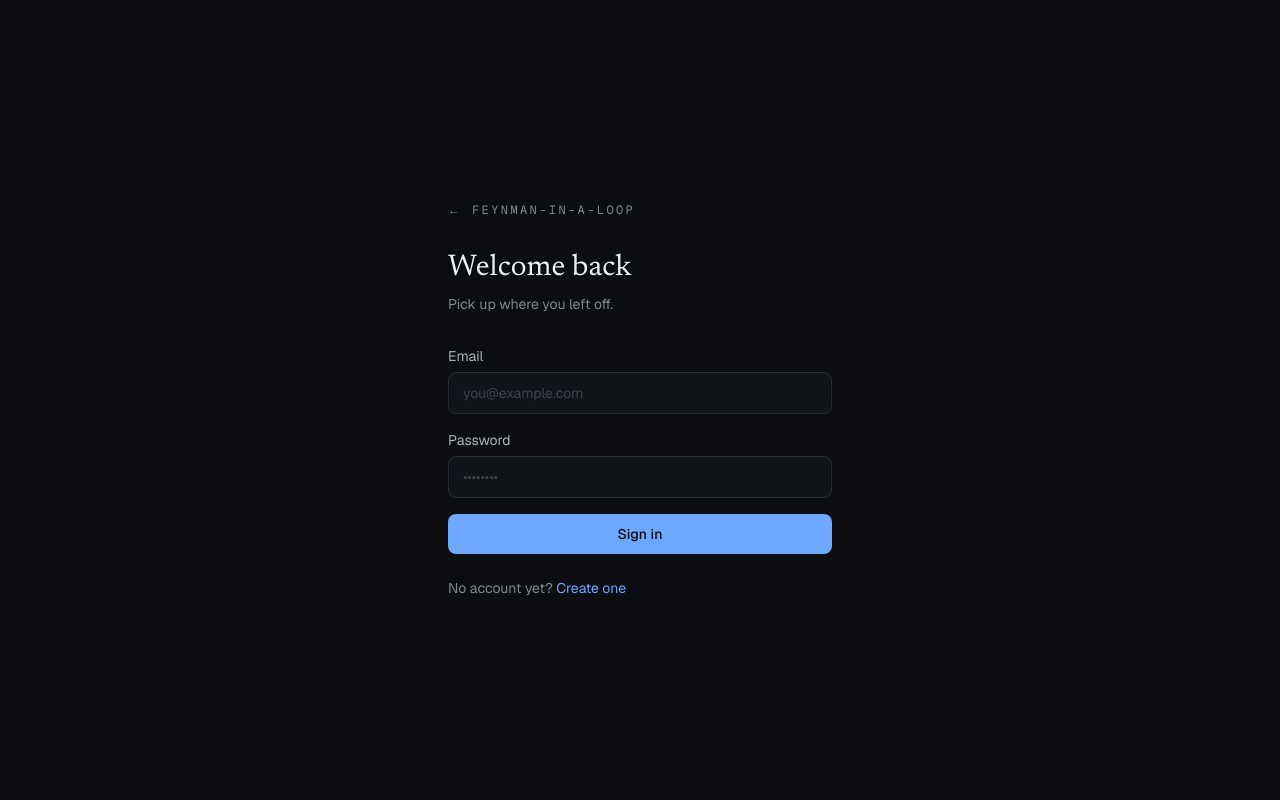
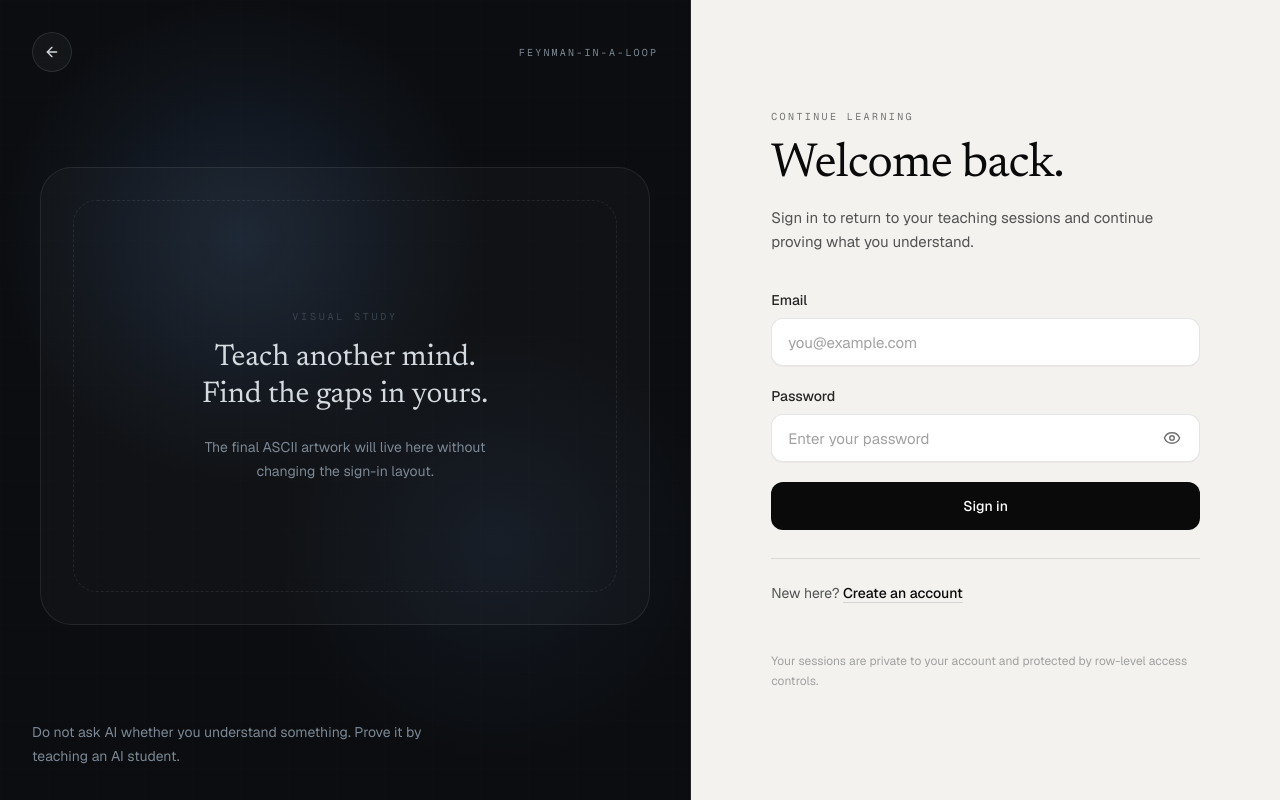
Before and after one commit to ThunderKhan/feynman-in-a-loop, a Next.js app: page /login in a window 1280 px wide. Built offline with nearby package versions, Linux system fonts and the light colour scheme.

Commit message:
feat: redesign sign-in page
Add a dedicated split-layout sign-in experience while preserving the existing Supabase auth flow.

```diff
--- a/app/(auth)/login/page.tsx
+++ b/app/(auth)/login/page.tsx
@@ -1,6 +1,6 @@
-import { AuthForm } from "@/components/auth/auth-form";
 import { signIn } from "@/app/actions/auth";
+import { LoginForm } from "@/components/auth/login-form";
 
 export default function LoginPage() {
-  return <AuthForm mode="login" action={signIn} />;
+  return <LoginForm action={signIn} />;
 }
--- /dev/null
+++ b/components/auth/login-form.tsx
@@ -0,0 +1,187 @@
+"use client";
+
+import { useActionState, useState } from "react";
+import { ArrowLeft, Eye, EyeOff } from "lucide-react";
+import Link from "next/link";
+import type { AuthActionState } from "@/app/actions/auth";
+
+const initialState: AuthActionState = { error: null };
+
+type AuthAction = (
+  prev: AuthActionState,
+  formData: FormData,
+) => Promise<AuthActionState>;
+
+export function LoginForm({ action }: { action: AuthAction }) {
+  const [state, formAction, pending] = useActionState(action, initialState);
+  const [showPassword, setShowPassword] = useState(false);
+
+  return (
+    <main className="min-h-dvh bg-[#f3f2ee] text-[#171717] lg:grid lg:grid-cols-[minmax(0,1.08fr)_minmax(430px,0.92fr)]">
+      <section className="relative hidden min-h-dvh overflow-hidden border-r border-white/10 bg-base-950 lg:flex lg:flex-col">
+        <div className="absolute inset-0 bg-[radial-gradient(circle_at_35%_30%,rgba(110,168,254,0.14),transparent_34%),radial-gradient(circle_at_72%_68%,rgba(110,168,254,0.08),transparent_30%)]" />
+        <div className="absolute inset-0 opacity-[0.06] [background-image:linear-gradient(rgba(255,255,255,0.12)_1px,transparent_1px),linear-gradient(90deg,rgba(255,255,255,0.12)_1px,transparent_1px)] [background-size:48px_48px]" />
+
+        <div className="relative z-10 flex items-center justify-between px-8 pt-8">
+          <Link
+            href="/"
+            aria-label="Back to home"
+            className="flex h-10 w-10 items-center justify-center rounded-full border border-white/10 bg-white/[0.04] text-base-200 backdrop-blur-sm transition hover:border-white/20 hover:bg-white/[0.08] hover:text-white"
+          >
+            <ArrowLeft className="h-4 w-4" />
+          </Link>
+
+          <p className="font-mono text-[10px] uppercase tracking-[0.22em] text-base-400">
+            Feynman-in-a-Loop
+          </p>
+        </div>
+
+        <div className="relative z-10 flex flex-1 items-center justify-center px-10 py-16">
+          <div
+            className="relative flex aspect-[4/3] w-full max-w-2xl items-center justify-center overflow-hidden rounded-[2rem] border border-white/[0.08] bg-white/[0.025]"
+            aria-label="Artwork placeholder"
+          >
+            <div className="absolute inset-8 rounded-[1.5rem] border border-dashed border-white/[0.08]" />
+            <div className="max-w-sm text-center">
+              <p className="font-mono text-[10px] uppercase tracking-[0.28em] text-base-600">
+                Visual study
+              </p>
+              <p className="mt-4 font-editorial text-3xl leading-tight text-base-200">
+                Teach another mind.
+                <br />
+                Find the gaps in yours.
+              </p>
+              <p className="mx-auto mt-5 max-w-xs text-sm leading-6 text-base-400">
+                The final ASCII artwork will live here without changing the
+                sign-in layout.
+              </p>
+            </div>
+          </div>
+        </div>
+
+        <div className="relative z-10 px-8 pb-8">
+          <p className="max-w-md text-sm leading-6 text-base-400">
+            Do not ask AI whether you understand something. Prove it by teaching
+            an AI student.
+          </p>
+        </div>
+      </section>
+
+      <section className="flex min-h-dvh items-center justify-center px-6 py-10 sm:px-10 lg:px-14 xl:px-20">
+        <div className="w-full max-w-[440px]">
+          <div className="mb-10 flex items-center justify-between lg:hidden">
+            <Link
+              href="/"
+              aria-label="Back to home"
+              className="flex h-10 w-10 items-center justify-center rounded-full border border-black/10 bg-white/60 text-neutral-700 transition hover:bg-white"
+            >
+              <ArrowLeft className="h-4 w-4" />
+            </Link>
+            <p className="font-mono text-[10px] uppercase tracking-[0.2em] text-neutral-500">
+              Feynman-in-a-Loop
+            </p>
+          </div>
+
+          <header className="mb-9">
+            <p className="mb-4 font-mono text-[10px] uppercase tracking-[0.24em] text-neutral-500">
+              Continue learning
+            </p>
+            <h1 className="font-editorial text-[2.55rem] leading-[1.05] tracking-[-0.02em] text-neutral-950 sm:text-5xl">
+              Welcome back.
+            </h1>
+            <p className="mt-4 max-w-sm text-[15px] leading-6 text-neutral-600">
+              Sign in to return to your teaching sessions and continue proving
+              what you understand.
+            </p>
+          </header>
+
+          <form action={formAction} className="space-y-5">
+            <div>
+              <label
+                htmlFor="email"
+                className="mb-2 block text-sm font-medium text-neutral-800"
+              >
+                Email
+              </label>
+              <input
+                id="email"
+                name="email"
+                type="email"
+                autoComplete="email"
+                required
+                placeholder="you@example.com"
+                className="h-12 w-full rounded-xl border border-black/10 bg-white px-4 text-[15px] text-neutral-950 shadow-[0_1px_0_rgba(0,0,0,0.03)] outline-none transition placeholder:text-neutral-400 hover:border-black/20 focus:border-neutral-950 focus:ring-1 focus:ring-neutral-950"
+              />
+            </div>
+
+            <div>
+              <label
+                htmlFor="password"
+                className="mb-2 block text-sm font-medium text-neutral-800"
+              >
+                Password
+              </label>
+              <div className="relative">
+                <input
+                  id="password"
+                  name="password"
+                  type={showPassword ? "text" : "password"}
+                  autoComplete="current-password"
+                  required
+                  placeholder="Enter your password"
+                  className="h-12 w-full rounded-xl border border-black/10 bg-white px-4 pr-12 text-[15px] text-neutral-950 shadow-[0_1px_0_rgba(0,0,0,0.03)] outline-none transition placeholder:text-neutral-400 hover:border-black/20 focus:border-neutral-950 focus:ring-1 focus:ring-neutral-950"
+                />
+                <button
+                  type="button"
+                  onClick={() => setShowPassword((visible) => !visible)}
+                  aria-label={showPassword ? "Hide password" : "Show password"}
+                  className="absolute right-3 top-1/2 flex h-8 w-8 -translate-y-1/2 items-center justify-center rounded-lg text-neutral-500 transition hover:bg-black/[0.05] hover:text-neutral-800"
+                >
+                  {showPassword ? (
+                    <EyeOff className="h-[18px] w-[18px]" />
+                  ) : (
+                    <Eye className="h-[18px] w-[18px]" />
+                  )}
+                </button>
+              </div>
+            </div>
+
+            {state.error && (
+              <p
+                role="alert"
+                className="rounded-xl border border-red-200 bg-red-50 px-4 py-3 text-sm leading-5 text-red-700"
+              >
+                {state.error}
+              </p>
+            )}
+
+            <button
+              type="submit"
+              disabled={pending}
+              className="mt-1 flex h-12 w-full items-center justify-center rounded-xl bg-neutral-950 px-4 text-sm font-medium text-white transition hover:bg-neutral-800 disabled:cursor-not-allowed disabled:opacity-60"
+            >
+              {pending ? "Signing in…" : "Sign in"}
+            </button>
+          </form>
+
+          <div className="mt-7 border-t border-black/10 pt-6">
+            <p className="text-sm text-neutral-600">
+              New here?{" "}
+              <Link
+                href="/signup"
+                className="font-medium text-neutral-950 underline decoration-neutral-300 underline-offset-4 transition hover:decoration-neutral-950"
+              >
+                Create an account
+              </Link>
+            </p>
+          </div>
+
+          <p className="mt-12 text-xs leading-5 text-neutral-400">
+            Your sessions are private to your account and protected by
+            row-level access controls.
+          </p>
+        </div>
+      </section>
+    </main>
+  );
+}
```
